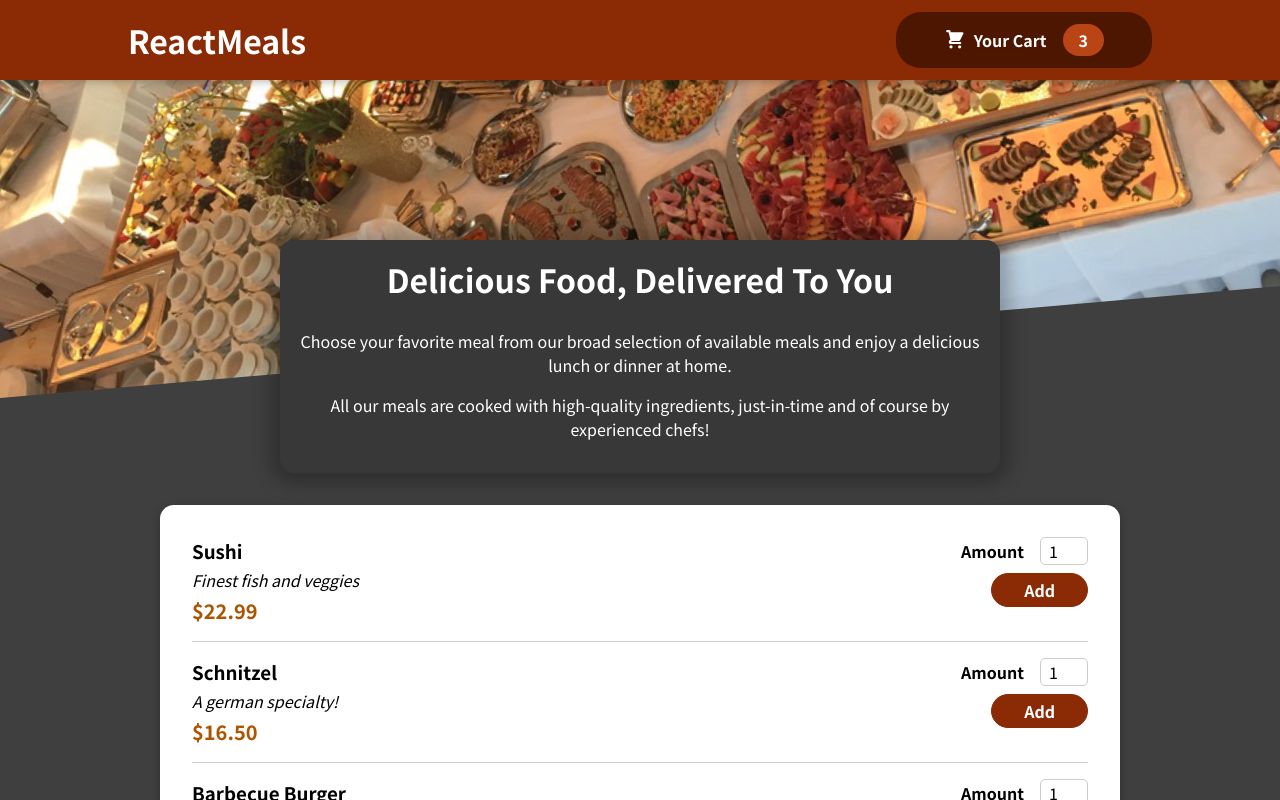
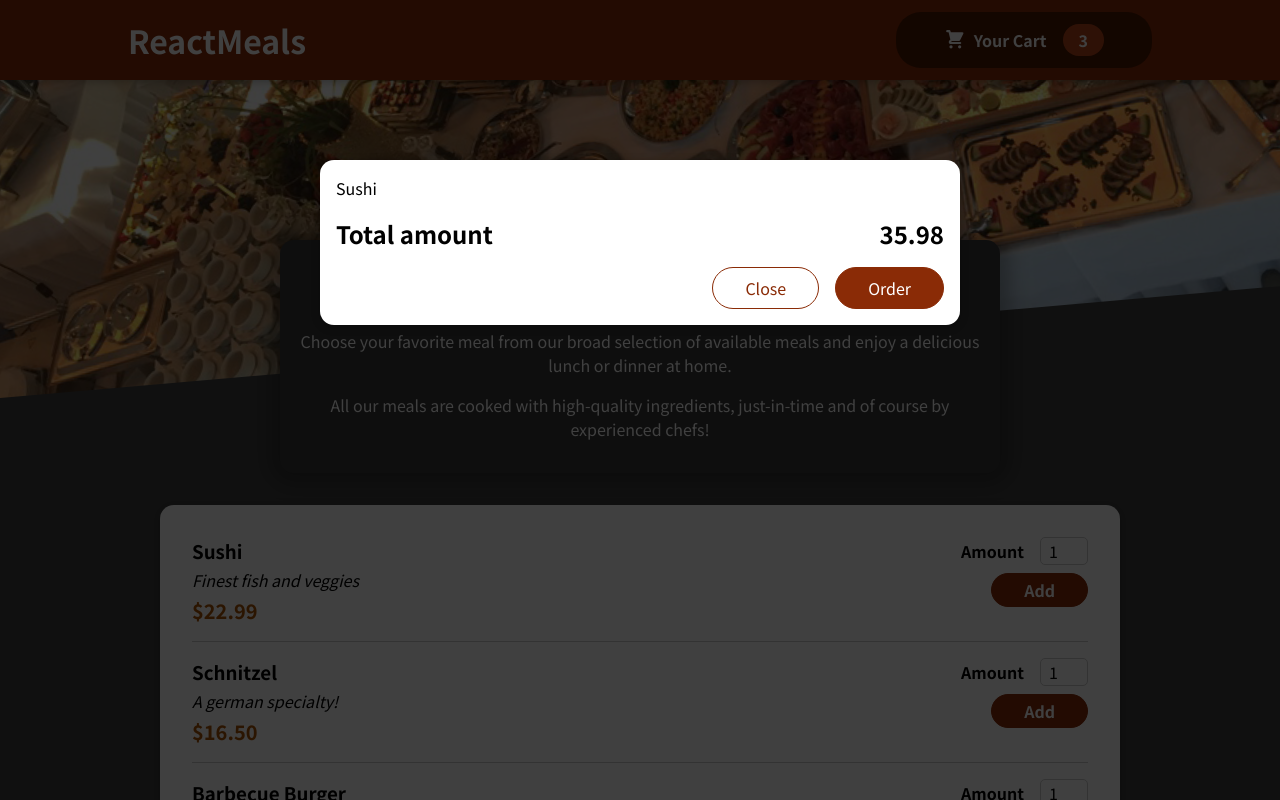
Before and after one commit to drodionov/meal-order-practice, a React (Create React App) app: page / in a window 1280 px wide. Shown: the top 800 px of the page. Built offline with nearby package versions, Linux system fonts and the light colour scheme.

Commit message:
Add card component as modal Use React portal for modal

```diff
--- a/public/index.html
+++ b/public/index.html
@@ -28,6 +28,7 @@
   </head>
   <body>
     <noscript>You need to enable JavaScript to run this app.</noscript>
+    <div id="overlays"></div>
     <div id="root"></div>
   </body>
 </html>
--- a/src/App.js
+++ b/src/App.js
@@ -1,12 +1,14 @@
 import Header from "./components/Layout/Header";
 import MealsSummary from "./components/Meals/MealsSummary";
 import AvailableMeals from "./components/Meals/AvailableMeals";
+import Cart from "./components/Cart/Cart";
 
 function App() {
   return (
       <>
         <Header/>
         <main>
+          <Cart/>
           <MealsSummary/>
           <AvailableMeals/>
         </main>
--- /dev/null
+++ b/src/components/Cart/Cart.js
@@ -0,0 +1,26 @@
+import classes from './Cart.module.css'
+import Modal from "../UI/Modal"
+
+const Cart = () => {
+  const items = <ul className={classes['cart-items']}>{[{
+    id: 1,
+    name: 'Sushi',
+    price: '12.99'
+  }].map(item => <li>{item.name}</li>)}</ul>
+
+  return (
+      <Modal>
+        {items}
+        <div className={classes.total}>
+          <span>Total amount</span>
+          <span>35.98</span>
+        </div>
+        <div className={classes.actions}>
+          <button className={classes['button--alt']}>Close</button>
+          <button className={classes.button}>Order</button>
+        </div>
+      </Modal>
+  )
+}
+
+export default Cart
--- /dev/null
+++ b/src/components/Cart/Cart.module.css
@@ -0,0 +1,46 @@
+.cart-items {
+  list-style: none;
+  margin: 0;
+  padding: 0;
+  max-height: 20rem;
+  overflow: auto;
+}
+
+.total {
+  display: flex;
+  justify-content: space-between;
+  align-items: center;
+  font-weight: bold;
+  font-size: 1.5rem;
+  margin: 1rem 0;
+}
+
+.actions {
+  text-align: right;
+}
+
+.actions button {
+  font: inherit;
+  cursor: pointer;
+  background-color: transparent;
+  border: 1px solid #8a2b06;
+  padding: 0.5rem 2rem;
+  border-radius: 25px;
+  margin-left: 1rem;
+}
+
+.actions button:hover,
+.actions button:active {
+  background-color: #5a1a01;
+  border-color: #5a1a01;
+  color: white;
+}
+
+.actions .button--alt {
+  color: #8a2b06;
+}
+
+.actions .button {
+  background-color: #8a2b06;
+  color: white;
+}
--- /dev/null
+++ b/src/components/UI/Modal.js
@@ -0,0 +1,24 @@
+import ReactDOM from "react-dom";
+import classes from './Modal.module.css'
+
+const Backdrop = props => {
+  return <div className={classes.backdrop}/>
+}
+
+const portalElement = document.getElementById('overlays')
+
+const ModalOverlay = props => {
+  return <div className={classes.modal}>
+    <div className={classes.content}>{props.children}</div>
+  </div>
+}
+
+const Modal = props => {
+  return <>
+    {ReactDOM.createPortal(<Backdrop/>, portalElement)}
+    {ReactDOM.createPortal(<ModalOverlay>{props.children}</ModalOverlay>,
+        portalElement)}
+  < />
+}
+
+export default Modal
--- /dev/null
+++ b/src/components/UI/Modal.module.css
@@ -0,0 +1,40 @@
+.backdrop {
+  position: fixed;
+  top: 0;
+  left: 0;
+  width: 100%;
+  height: 100vh;
+  z-index: 20;
+  background-color: rgba(0, 0, 0, 0.75);
+}
+
+.modal {
+  position: fixed;
+  top: 20vh;
+  left: 5%;
+  width: 90%;
+  background-color: white;
+  padding: 1rem;
+  border-radius: 14px;
+  box-shadow: 0 2px 8px rgba(0, 0, 0, 0.25);
+  z-index: 30;
+  animation: slide-down 300ms ease-out forwards;
+}
+
+@media (min-width: 768px) {
+  .modal {
+    width: 40rem;
+    left: calc(50% - 20rem);
+  }
+}
+
+@keyframes slide-down {
+  from {
+    opacity: 0;
+    transform: translateY(-3rem);
+  }
+  to {
+    opacity: 1;
+    transform: translateY(0);
+  }
+}
```
